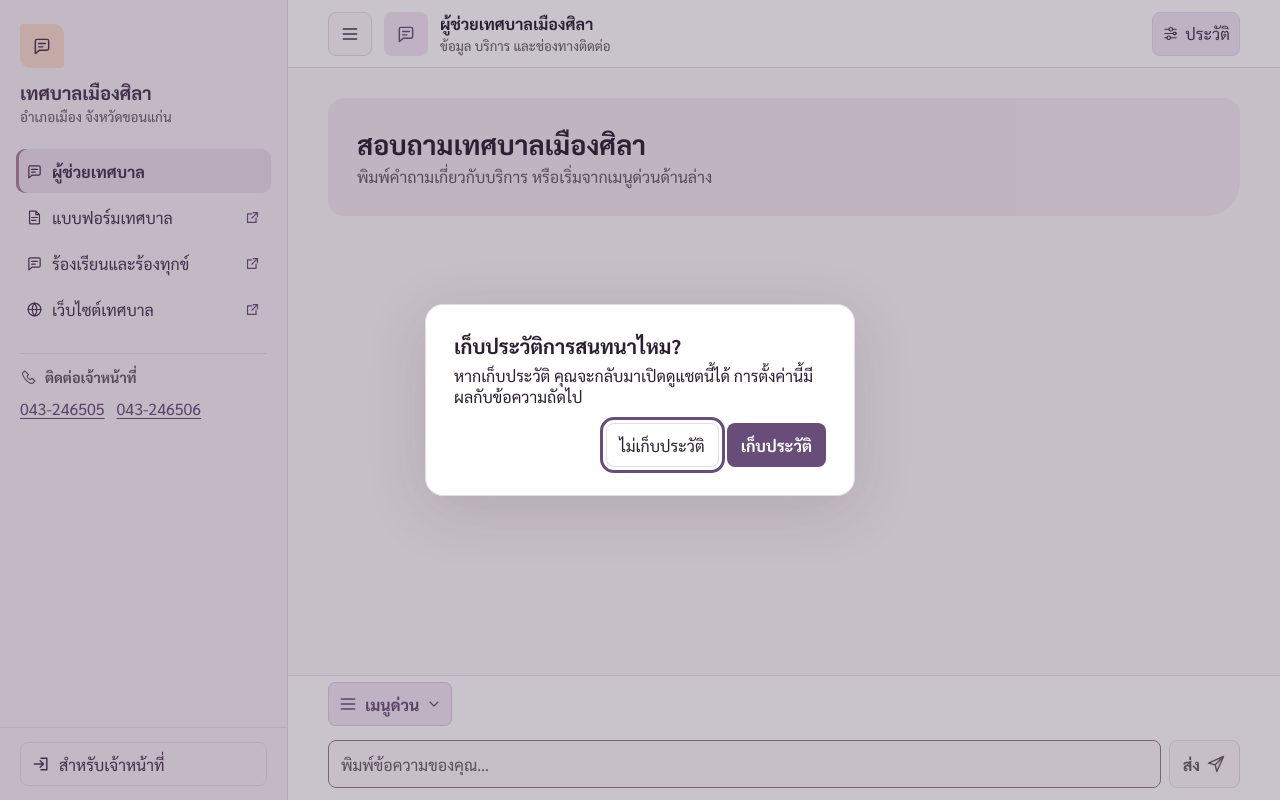
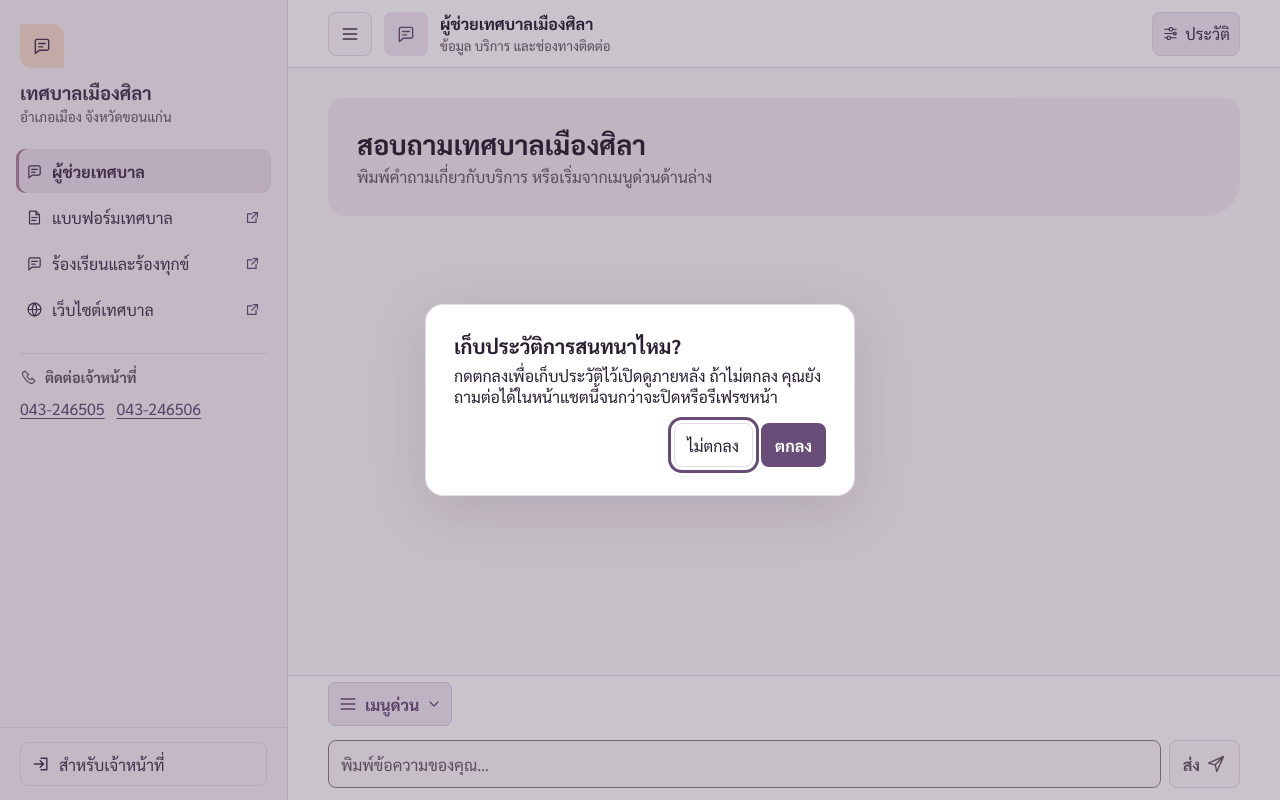
Before and after one commit to KNS47/FrontEnd_ChatBot, a plain HTML site: page index.html in a window 1280 px wide. Drawn offline with Linux system fonts and the light colour scheme.

Commit message:
Clarify chat history consent choices

```diff
--- a/index.html
+++ b/index.html
@@ -67,12 +67,12 @@
             <div class="cookie-inner">
                 <div>
                     <h2 id="history-dialog-title">เก็บประวัติการสนทนาไหม?</h2>
-                    <p>หากเก็บประวัติ คุณจะกลับมาเปิดดูแชตนี้ได้ การตั้งค่านี้มีผลกับข้อความถัดไป</p>
+                    <p>กดตกลงเพื่อเก็บประวัติไว้เปิดดูภายหลัง ถ้าไม่ตกลง คุณยังถามต่อได้ในหน้าแชตนี้จนกว่าจะปิดหรือรีเฟรชหน้า</p>
                     <p class="history-choice" id="current-history-choice"></p>
                 </div>
                 <div class="cookie-actions">
-                    <button class="btn-decline" type="button" onclick="declineCookies()" autofocus>ไม่เก็บประวัติ</button>
-                    <button class="btn-accept" type="button" onclick="acceptCookies()">เก็บประวัติ</button>
+                    <button class="btn-decline" type="button" onclick="declineCookies()" autofocus>ไม่ตกลง</button>
+                    <button class="btn-accept" type="button" onclick="acceptCookies()">ตกลง</button>
                 </div>
             </div>
         </dialog>
```
